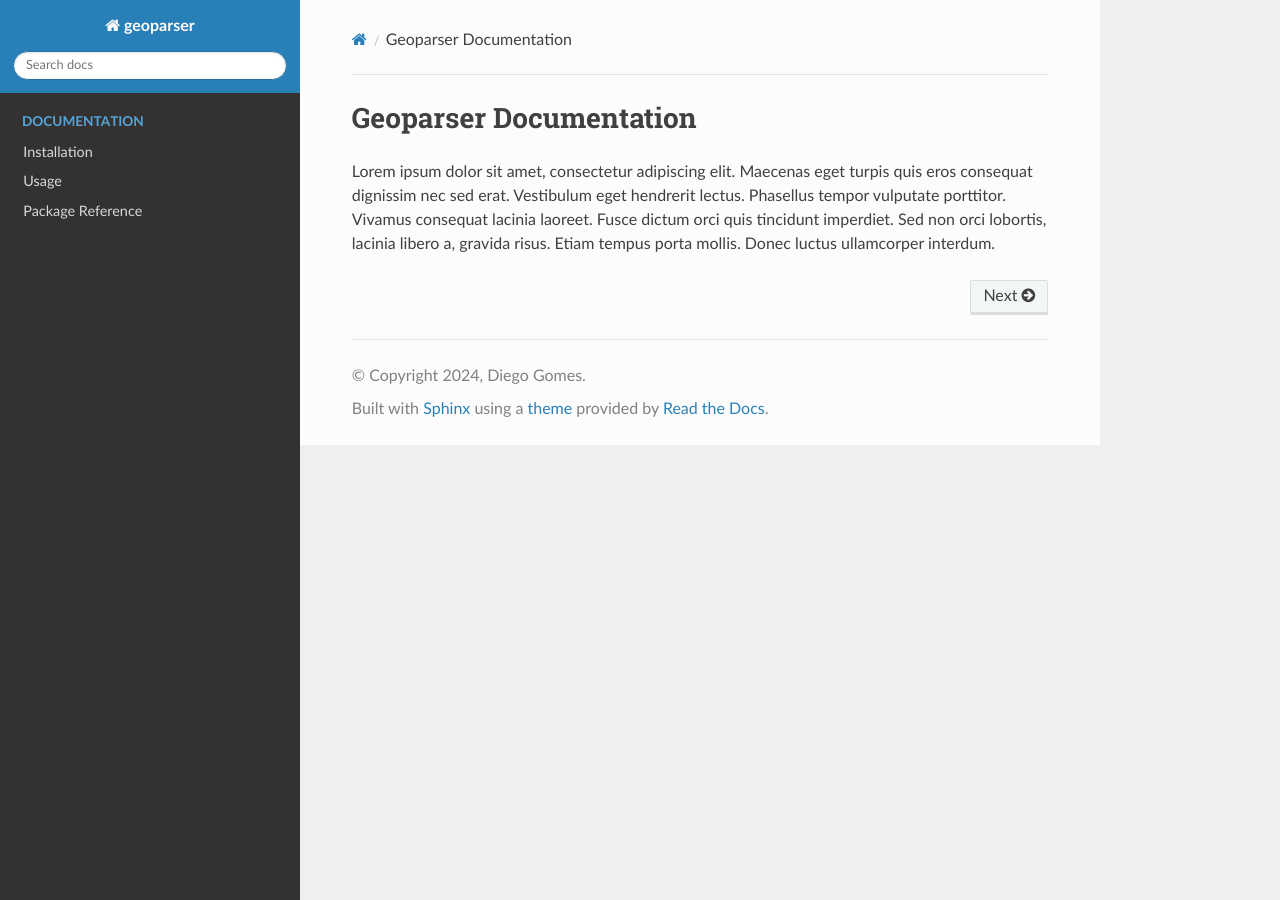
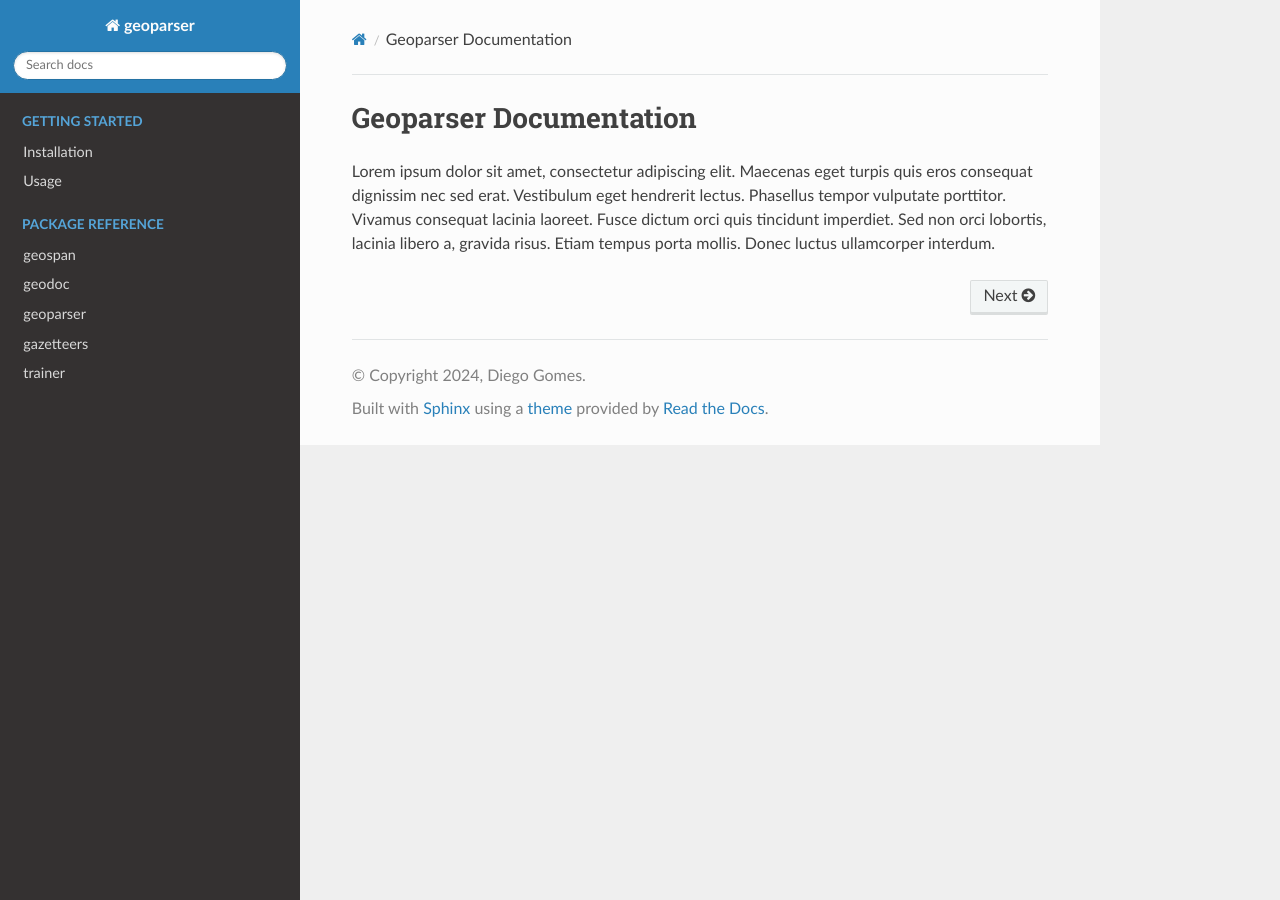
Before and after one commit to dguzh/geoparser, a Sphinx documentation site: the page built from docs/index.rst, in a window 1280 px wide. Built offline with Sphinx 7.4.7 and the Read the Docs theme 3.1.0, drawn with Linux system fonts in a browser that asks for light colours.

```diff
--- a/docs/index.rst
+++ b/docs/index.rst
@@ -4,10 +4,20 @@ Geoparser Documentation
 Lorem ipsum dolor sit amet, consectetur adipiscing elit. Maecenas eget turpis quis eros consequat dignissim nec sed erat. Vestibulum eget hendrerit lectus. Phasellus tempor vulputate porttitor. Vivamus consequat lacinia laoreet. Fusce dictum orci quis tincidunt imperdiet. Sed non orci lobortis, lacinia libero a, gravida risus. Etiam tempus porta mollis. Donec luctus ullamcorper interdum.
 
 .. toctree::
-   :maxdepth: 2
-   :caption: Documentation
+   :maxdepth: 1
+   :caption: Getting Started
    :hidden:
 
    installation
    usage
-   api
+
+.. toctree::
+   :maxdepth: 1
+   :caption: Package Reference
+   :hidden:
+
+   api/geoparser.geospan
+   api/geoparser.geodoc
+   api/geoparser.geoparser
+   api/geoparser.gazetteers
+   api/geoparser.trainer
```
Also changed, not shown: docs/api.rst (deleted, +0 -12 lines).
